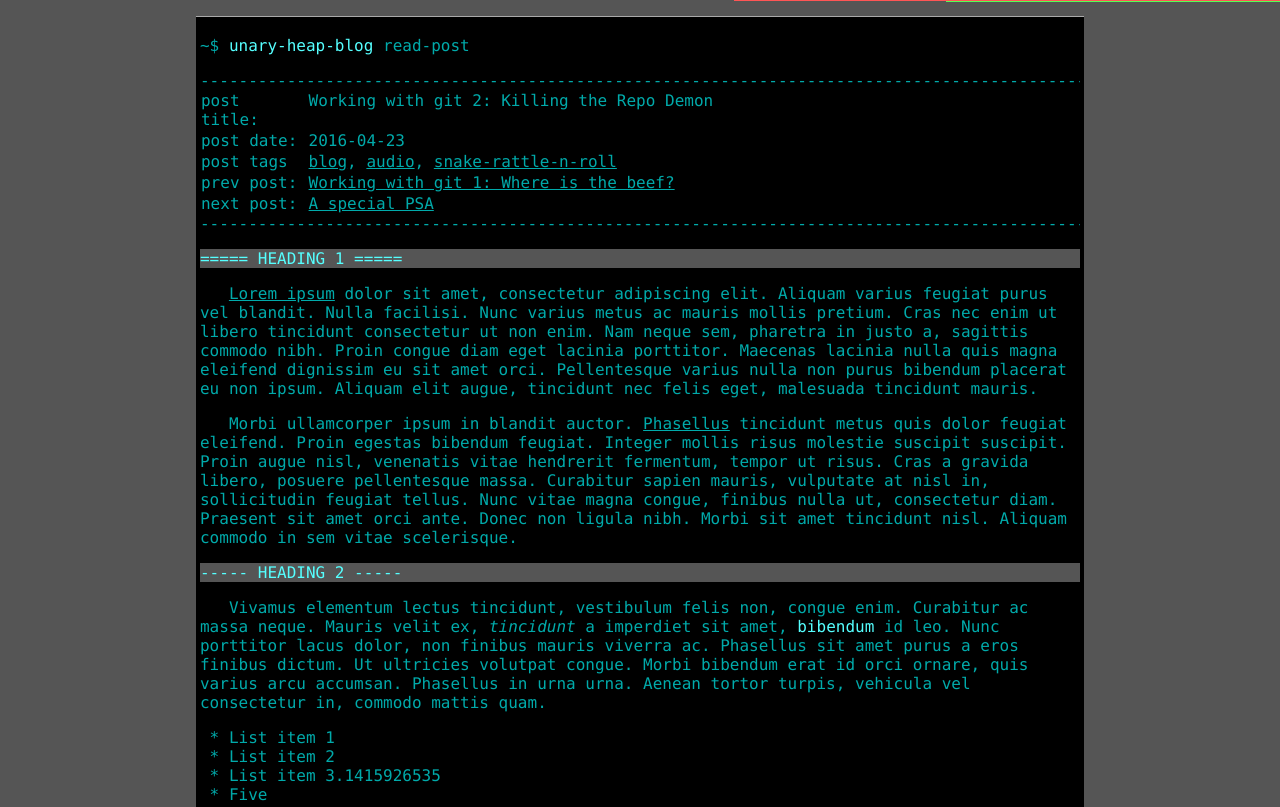
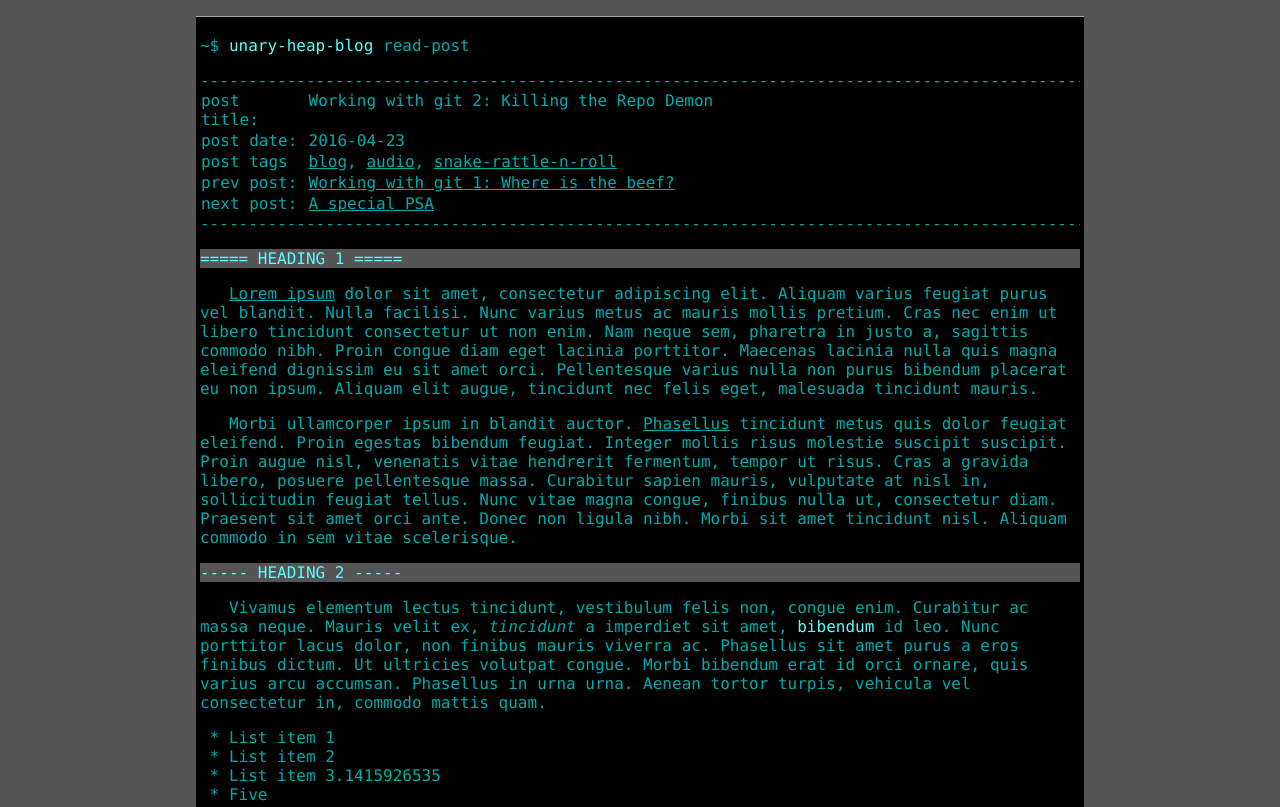
Before and after one commit to SheepNine/Blog, a plain HTML site: page index.html in a window 1280 px wide. Shown: the top 807 px of the page. Drawn offline with Linux system fonts and the light colour scheme.

Commit message:
Fix HTML validation errors

```diff
--- a/index.html
+++ b/index.html
@@ -1,6 +1,7 @@
 <!DOCTYPE html>
-<html>
+<html lang="en">
 <head>
+<title>The Unary Heap</title>
 <meta name="viewport" content="width=device-width, initial-scale=1.0">
 <style>
 body, p, div, h1, h2, h3, ul, ol, table, tr, td {
@@ -95,8 +96,8 @@ div.main-content {
 </head>
 <body>
 <div class="console">
-<div style="width:34.1em;height:1px;background:#FF5555;position:fixed;top:0;right:0"></div>
-<div style="width:20.9em;height:1px;background:#55FF55;position:fixed;top:1px;right:0"></div>
+<div style="display:none;width:34.1em;height:1px;background:#FF5555;position:fixed;top:0;right:0"></div>
+<div style="display:none;width:20.9em;height:1px;background:#55FF55;position:fixed;top:1px;right:0"></div>
 
 <div class="header">
 <p class="header-footer">
@@ -114,9 +115,9 @@ div.main-content {
 
 
 <div class="main-content">
-<!------------------------------------------------------------------------------------------------>
+<!-- ============================================================================================ -->
 <!-- START OF CONTENT -->
-<!------------------------------------------------------------------------------------------------>
+<!-- ============================================================================================ -->
 <h1>HEADING 1</h1>
 <p><a href="example.com">Lorem ipsum</a> dolor sit amet, consectetur adipiscing elit. Aliquam varius feugiat purus vel blandit. Nulla facilisi. Nunc varius metus ac mauris mollis pretium. Cras nec enim ut libero tincidunt consectetur ut non enim. Nam neque sem, pharetra in justo a, sagittis commodo nibh. Proin congue diam eget lacinia porttitor. Maecenas lacinia nulla quis magna eleifend dignissim eu sit amet orci. Pellentesque varius nulla non purus bibendum placerat eu non ipsum. Aliquam elit augue, tincidunt nec felis eget, malesuada tincidunt mauris.</p>
 <p>Morbi ullamcorper ipsum in blandit auctor. <a href="example.com">Phasellus</a> tincidunt metus quis dolor feugiat eleifend. Proin egestas bibendum feugiat. Integer mollis risus molestie suscipit suscipit. Proin augue nisl, venenatis vitae hendrerit fermentum, tempor ut risus. Cras a gravida libero, posuere pellentesque massa. Curabitur sapien mauris, vulputate at nisl in, sollicitudin feugiat tellus. Nunc vitae magna congue, finibus nulla ut, consectetur diam. Praesent sit amet orci ante. Donec non ligula nibh. Morbi sit amet tincidunt nisl. Aliquam commodo in sem vitae scelerisque.</p>
@@ -131,9 +132,9 @@ div.main-content {
 <p>Aenean id elit est. Aenean dictum risus et orci vestibulum euismod. Duis gravida nibh a justo sollicitudin, quis pharetra tellus luctus. Quisque lorem libero, tincidunt id finibus eu, tristique ac sem. Sed sit amet arcu ac erat placerat condimentum in non turpis. Cum sociis natoque penatibus et magnis dis parturient montes, nascetur ridiculus mus. Praesent imperdiet viverra mauris quis fringilla. Donec nisl ante, blandit non interdum a, suscipit ac ligula.</p>
 <h3>HEADING 3</h3>
 <p>Ut mattis neque id eros molestie iaculis. Nullam dolor ipsum, faucibus ut auctor vitae, venenatis vitae tortor. Nam tellus erat, porta vitae odio blandit, luctus viverra sapien. Cras in bibendum enim. Sed non imperdiet nibh. Nunc vestibulum et metus in convallis. Etiam euismod nibh erat, in cursus diam tempus at. Donec pharetra nec est non tincidunt. Nulla non egestas sem, aliquet cursus sapien. Sed a rhoncus leo. Ut ex odio, molestie vulputate rutrum eu, vulputate non erat.</p>
-<!------------------------------------------------------------------------------------------------>
+<!-- ============================================================================================ -->
 <!-- END OF CONTENT -->
-<!------------------------------------------------------------------------------------------------>
+<!-- ============================================================================================ -->
 </div>
 
 
```
